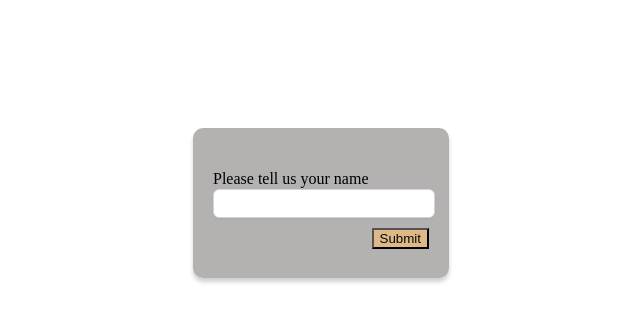
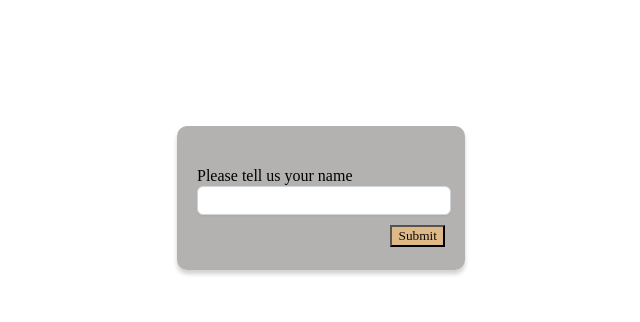
Before and after one commit to rbeaujon/StickyNotes, a React (Create React App) app in the folder FE/: page / in a window 1280 px wide. Shown: the top 322 px of the page, without its empty margins (319-959 px from the left). Built offline with nearby package versions, Linux system fonts and the light colour scheme.

Commit message:
added context to login

```diff
--- a/FE/package.json
+++ b/FE/package.json
@@ -15,7 +15,8 @@
     "react-draggable": "^4.4.5",
     "react-scripts": "5.0.1",
     "typescript": "^4.9.4",
-    "web-vitals": "^2.1.4"
+    "web-vitals": "^2.1.4",
+    "react-router-dom": "^6.4.5"
   },
   "scripts": {
     "start": "react-scripts start",
@@ -40,5 +41,6 @@
       "last 1 firefox version",
       "last 1 safari version"
     ]
+
   }
 }
--- a/FE/src/App.tsx
+++ b/FE/src/App.tsx
@@ -1,16 +1,26 @@
-import React from 'react';
+import { useState } from "react";
+import { BrowserRouter, Routes, Route } from "react-router-dom";
 
 import Login from './components/login/login';
-import Stickers from './stickers/stickers';
+import LoginContext from "./helper/context/context";
+import Stickers from './components/stickers/stickers';
 
 
-function App() {
-  return (
-    <div className="App">
-      <Login/>
-      <Stickers/>
-      </div>
-  );
+const App = () => {
+	const [user, setUser] = useState<string>("")
+
+	return (
+		<LoginContext.Provider value={{user, setUser}}>
+			<BrowserRouter>
+				<Routes>
+					<Route path="*" element={ <Login /> } />
+					<Route path="/" element={ <Login /> } />
+					<Route path="/stickers" element={ <Stickers/>} />
+				</Routes>
+			</BrowserRouter>
+		</LoginContext.Provider>
+
+	)
 }
 
-export default App;
+export default App
--- a/FE/src/components/login/login.tsx
+++ b/FE/src/components/login/login.tsx
@@ -1,22 +1,29 @@
-import React, { useState } from 'react';
+import { useContext, useState } from 'react';
+import { Navigate } from "react-router-dom";
+import LoginContext from '../../helper/context/context';
 import Pop from '../../utils/pop/pop';
+
 import './login.css';
 
 
 
 const Login = () => {
 
-  const[userName, setName] = useState("");
+  const {setUser, user} = useContext(LoginContext);
 
   const getUserName =  () => {
     const text = document.getElementById("nameText") as HTMLInputElement
     const inputText = text.value
-    setName(inputText)
+    setUser(inputText)
   }
 
     return (
 
         <div>
+          {user !=="" && (
+            <Navigate to="/stickers" replace={true} />
+
+          )}
           <Pop id="name" name = "Please tell us your name" functionName={getUserName} />
         </div>
 
--- a/FE/src/stickers/stickers.js
+++ b/FE/src/components/stickers/stickers.js
@@ -1,17 +1,19 @@
-import { isDisabled } from '@testing-library/user-event/dist/utils';
-import { useEffect, useState } from 'react';
+import { useContext, useEffect, useState } from 'react';
 import Draggable from 'react-draggable';
-import StickersAPI from '../helper/sticker.api';
+import LoginContext from '../../helper/context/context';
+import StickersAPI from '../../helper/sticker.api';
 import './stickers.css';
 
 const Stickers = () => {
 
-	const user = "ricardo";
-	let note
+	const {user} = useContext(LoginContext); // User logged
+
 	const [pos, setPos] = useState({x:0,y:0}); //Mouse Coordinates
 	const [activeSticker, setActiveSticker] = useState(null)
 	const [stickers, setStickers] = useState([]) //All Stickers
-	let isDisabled = activeSticker && user === stickers[Math.abs(activeSticker.split('sticker')[1])].user ? false : true // check if it's available to drag
+	let isDisabled = activeSticker
+	&& user === stickers[Math.abs(activeSticker.split('sticker')[1])].user
+	? false : true // check if it's available to drag
 
 	//control the notes added to the sticker
 	const handleNote = (act) => {
--- /dev/null
+++ b/FE/src/helper/context/context.tsx
@@ -0,0 +1,16 @@
+import React, { createContext } from "react";
+
+
+type LoginContextType = {
+	user: string,
+	setUser: React.Dispatch<React.SetStateAction<string>>
+}
+
+const LoginContextState = {
+   user: "",
+   setUser: () => {}
+}
+
+const LoginContext = createContext<LoginContextType>(LoginContextState)
+
+export default LoginContext
--- a/FE/src/index.tsx
+++ b/FE/src/index.tsx
@@ -1,16 +1,16 @@
 import React from 'react';
 import ReactDOM from 'react-dom/client';
-import './index.css';
 import App from './App';
+
 import reportWebVitals from './reportWebVitals';
 
 const root = ReactDOM.createRoot(
   document.getElementById('root') as HTMLElement
 );
 root.render(
-  // <React.StrictMode>
-    <App />
-  // </React.StrictMode>
+    <>
+     <App/>
+    </>
 );
 
 // If you want to start measuring performance in your app, pass a function
--- a/FE/src/utils/pop/pop.css
+++ b/FE/src/utils/pop/pop.css
@@ -1,19 +1,38 @@
 .pop {
 	box-sizing: border-box;
 	position: relative;
-	width: 20vw;
-	height: 150px;
+	width: 18rem;
+	height: 9rem;
 	margin: 10% auto;
 	background: #a9a6a6dd;
 	box-shadow: 0px 4px 4px rgba(0, 0, 0, 0.186);
 	border-radius: 10px;
 	color: #f4f7f7;
 	padding: 40px 20px;
-	animation: showPop 4s linear;
+	animation: showPop 1.5s linear;
 }
 @keyframes showPop {
 	0% {
-		opacity: 0;
+		transform: translate(0%, -80%);
+		opacity: 50%;
+	}
+	30%{
+		transform: translate(0%, 0%);
+	}
+	40%{
+		transform: translate(0%, -20%);
+	}
+	60%{
+		transform: translate(0%, 0%);
+	}
+	70%{
+		transform: translate(0%, -10%);
+	}
+	80%{
+		transform: translate(0%, 0%);
+	}
+	90%{
+		transform: translate(0%, -5%);
 	}
 	100% {
 		opacity: 100%;
@@ -38,6 +57,7 @@
 	border-radius: 6px;
 }
 .pop button {
+	font-family: 'Public Sans';
 	margin-top: 10px;
 	float:right;
 	color: rgb(9, 9, 9);
```
Also changed, not shown: FE/src/components/stickers/stickers.css (renamed from FE/src/stickers/stickers.css), 1 other file (tests, documents, lock files or other folders).
